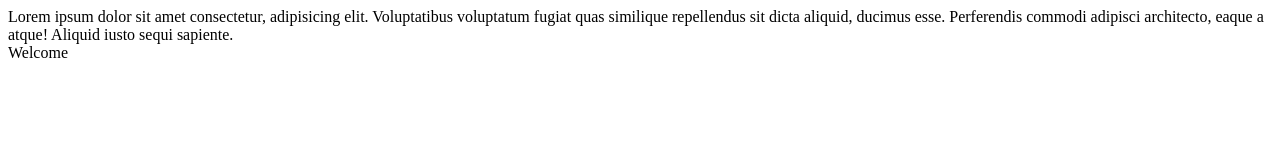
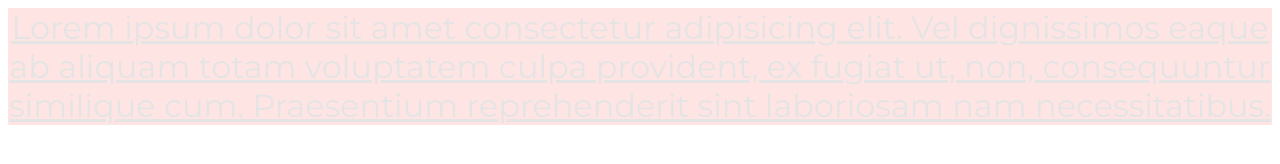
Before and after one commit to mkaanilhan/IT537, a plain HTML site: page menu.html in a window 1280 px wide. Drawn offline with Linux system fonts and the light colour scheme.

Commit message:
04.06 css attributes 2

```diff
--- a/menu.html
+++ b/menu.html
@@ -5,8 +5,38 @@
     <meta charset="UTF-8">
     <meta name="viewport" content="width=device-width, initial-scale=1.0">
     <title>Document</title>
+    <link rel="preconnect" href="https://fonts.googleapis.com">
+    <link rel="preconnect" href="https://fonts.gstatic.com" crossorigin>
+    <link href="https://fonts.googleapis.com/css2?family=Montserrat:ital,wght@0,100..900;1,100..900&display=swap"
+        rel="stylesheet">
 
     <style>
+        html {
+
+            font-size: 16px;
+            font-family: "Montserrat", sans-serif;
+
+
+        }
+
+        body {
+            font-size: 12px;
+
+
+        }
+
+        .div-1 {
+
+            font-size: 2rem;
+            text-align: center;
+            text-decoration: underline;
+            background-color: red;
+            opacity: 0.1;
+
+        }
+
+
+
         /*
         öncelik sırası::after
         inline styling
@@ -25,49 +55,20 @@
         */
 
         /* tag selector */
-        div-1 {
-            background-color: lightcoral;
-            width: 400px;
-            height: 300px;
-            border: 5px solid green;
-            margin: 12px 24px;
-            padding: 40px 8px;
-            border-radius: 32px 16px;
-            box-sizing: border-box
-                /*content-box*/
-            ;
-
-            /*content-box = width + padding*/
-            /*border-box = width
-
-        }
-
-        .div-2 {
-            background-color: aquamarine;
-            width: 400px;
-            height: 300px;
-            border: 5px solid black;
-            margin: 12px 24px;
-            box-sizing: border-box
-                /*content-box*/
-            ;
-
-
-        }
     </style>
 </head>
 
 <body>
 
+
+
     <div class='div-1'>
-        Lorem ipsum dolor sit amet consectetur, adipisicing elit. Voluptatibus voluptatum fugiat quas similique
-        repellendus sit dicta aliquid, ducimus esse. Perferendis commodi adipisci architecto, eaque a atque! Aliquid
-        iusto sequi sapiente.
+        Lorem ipsum dolor sit amet consectetur adipisicing elit. Vel dignissimos eaque ab aliquam totam voluptatem culpa
+        provident, ex fugiat ut, non, consequuntur similique cum. Praesentium reprehenderit sint laboriosam nam
+        necessitatibus.
     </div>
 
-    <div class='div-2'>
-        Welcome
-    </div>
+
 </body>
 
 </html>
```
